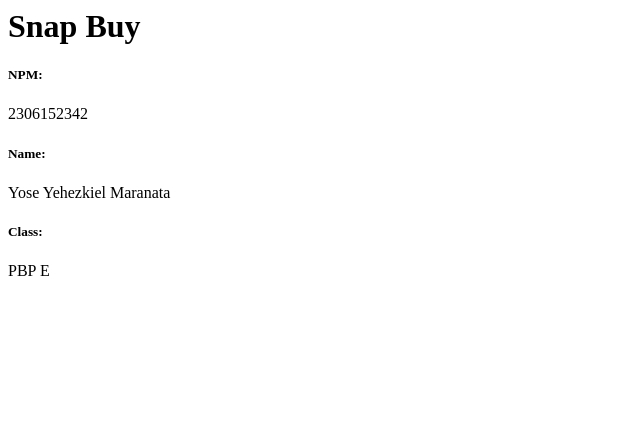
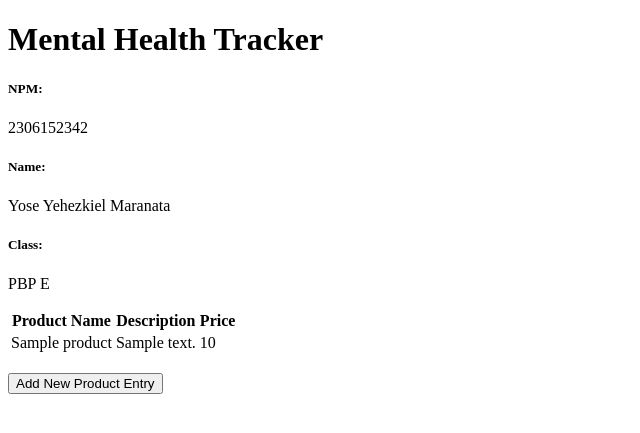
Before and after one commit to maskrio/snap_buy, a Django app: page / in a window 1280 px wide. Shown: the top 433 px of the page, without its empty margins (0-640 px from the left). Run offline with Django 5.2, Linux system fonts and the light colour scheme; tables that the repository leaves empty hold one stand-in row (values such as "Sample post").

Commit message:
update tugas3

```diff
--- a/main/models.py
+++ b/main/models.py
@@ -1,6 +1,8 @@
 from django.db import models
+import uuid
 
 class Product(models.Model):
+    id=models.UUIDField(primary_key=True, default=uuid.uuid4, editable=False)
     name = models.CharField(max_length=255)
     description = models.TextField()
     price = models.IntegerField()
--- a/main/templates/main.html
+++ b/main/templates/main.html
@@ -1,8 +1,40 @@
-<h1>Snap Buy</h1>
+{% extends 'base.html' %}
+{% block content %}
+<h1>Mental Health Tracker</h1>
 
 <h5>NPM: </h5>
 <p>{{ npm }}<p>
-<h5>Name: </h5>
-<p>{{ name }}<p>
-<h5>Class: </h5>
-<p>{{ class }}<p>
+
+<h5>Name:</h5>
+<p>{{ name }}</p>
+
+<h5>Class:</h5>
+<p>{{ class }}</p>
+{% if not product_entries %}
+<p>Belum ada data product pada snap buy.</p>
+{% else %}
+<table>
+  <tr>
+    <th>Product Name</th>
+    <th>Description</th>
+    <th>Price</th>
+  </tr>
+
+  {% comment %} Berikut cara memperlihatkan data mood di bawah baris ini
+  {% endcomment %}
+  {% for product_entry in product_entries %}
+  <tr>
+    <td>{{product_entry.name}}</td>
+    <td>{{product_entry.description}}</td>
+    <td>{{product_entry.price}}</td>
+  </tr>
+  {% endfor %}
+</table>
+{% endif %}
+
+<br />
+
+<a href="{% url 'main:create_product_entry' %}">
+  <button>Add New Product Entry</button>
+</a>
+{% endblock content %}
--- a/main/urls.py
+++ b/main/urls.py
@@ -1,8 +1,13 @@
 from django.urls import path
-from main.views import show_main
+from main.views import show_main, create_product_entry, show_xml, show_json, show_json_by_id, show_xml_by_id
 
 app_name = 'main'
 
 urlpatterns = [
     path('', show_main, name='show_main'),
+    path('create-product-entry', create_product_entry, name='create_product_entry'),
+    path('xml/', show_xml, name='show_xml'),
+    path('json/', show_json, name='show_json'),
+    path('xml/<str:id>/', show_xml_by_id, name='show_xml_by_id'),
+    path('json/<str:id>/', show_json_by_id, name='show_json_by_id'),
 ]
--- a/main/views.py
+++ b/main/views.py
@@ -1,10 +1,43 @@
-from django.shortcuts import render
+from django.shortcuts import render, redirect   # Tambahkan import redirect di baris ini
+from main.forms import ProductEntryForm
+from main.models import Product
+from django.http import HttpResponse
+from django.core import serializers
 
 def show_main(request):
+    product_entries = Product.objects.all()
+
     context = {
         'npm' : '2306152342',
         'name': 'Yose Yehezkiel Maranata',
-        'class': 'PBP E'
+        'class': 'PBP E',
+        'product_entries': product_entries
     }
 
     return render(request, "main.html", context)
+
+def create_product_entry(request) :
+    form = ProductEntryForm(request.POST or None)
+
+    if form.is_valid() and request.method == "POST" :
+        form.save()
+        return redirect('main:show_main')
+
+    context = {'form': form}
+    return render(request, "create_product_entry.html", context)
+
+def show_xml(request) :
+    data = Product.objects.all()
+    return HttpResponse(serializers.serialize("xml", data), content_type="application/xml")
+
+def show_json(request) :
+    data = Product.objects.all()
+    return HttpResponse(serializers.serialize("json", data), content_type="application/json")
+
+def show_xml_by_id(request, id):
+    data = Product.objects.filter(pk=id)
+    return HttpResponse(serializers.serialize("xml", data), content_type="application/xml")
+
+def show_json_by_id(request, id):
+    data = Product.objects.filter(pk=id)
+    return HttpResponse(serializers.serialize("json", data), content_type="application/json")
--- a/snap_buy/settings.py
+++ b/snap_buy/settings.py
@@ -25,7 +25,7 @@ SECRET_KEY = 'django-insecure-3t$w@38%g7e3wx!v8)ee_!)$&r=nic0#$_u+q+(5!oj-g6s5+v
 # SECURITY WARNING: don't run with debug turned on in production!
 DEBUG = True
 
-ALLOWED_HOSTS = ["localhost", "127.0.0.1", "yose-yehezkiel-snapbuy2.pbp.cs.ui.ac.id"]
+ALLOWED_HOSTS = ["localhost", "127.0.0.1", "http://yose-yehezkiel-snapbuy2.pbp.cs.ui.ac.id", "https://yose-yehezkiel-snapbuy2.pbp.cs.ui.ac.id"]
 
 
 # Application definition
@@ -55,7 +55,7 @@ ROOT_URLCONF = 'snap_buy.urls'
 TEMPLATES = [
     {
         'BACKEND': 'django.template.backends.django.DjangoTemplates',
-        'DIRS': [],
+        'DIRS': [BASE_DIR / 'templates'],
         'APP_DIRS': True,
         'OPTIONS': {
             'context_processors': [
--- /dev/null
+++ b/templates/base.html
@@ -0,0 +1,13 @@
+{% load static %}
+<!DOCTYPE html>
+<html lang="en">
+  <head>
+    <meta charset="UTF-8" />
+    <meta name="viewport" content="width=device-width, initial-scale=1.0" />
+    {% block meta %} {% endblock meta %}
+  </head>
+
+  <body>
+    {% block content %} {% endblock content %}
+  </body>
+</html>
```
Also changed, not shown: main/forms.py (added, +7 -0 lines), main/templates/create_product_entry.html (added, +18 -0 lines), .github/workflows/deploy.yml (added), README.md, main/migrations/0002_alter_product_id.py (added).
